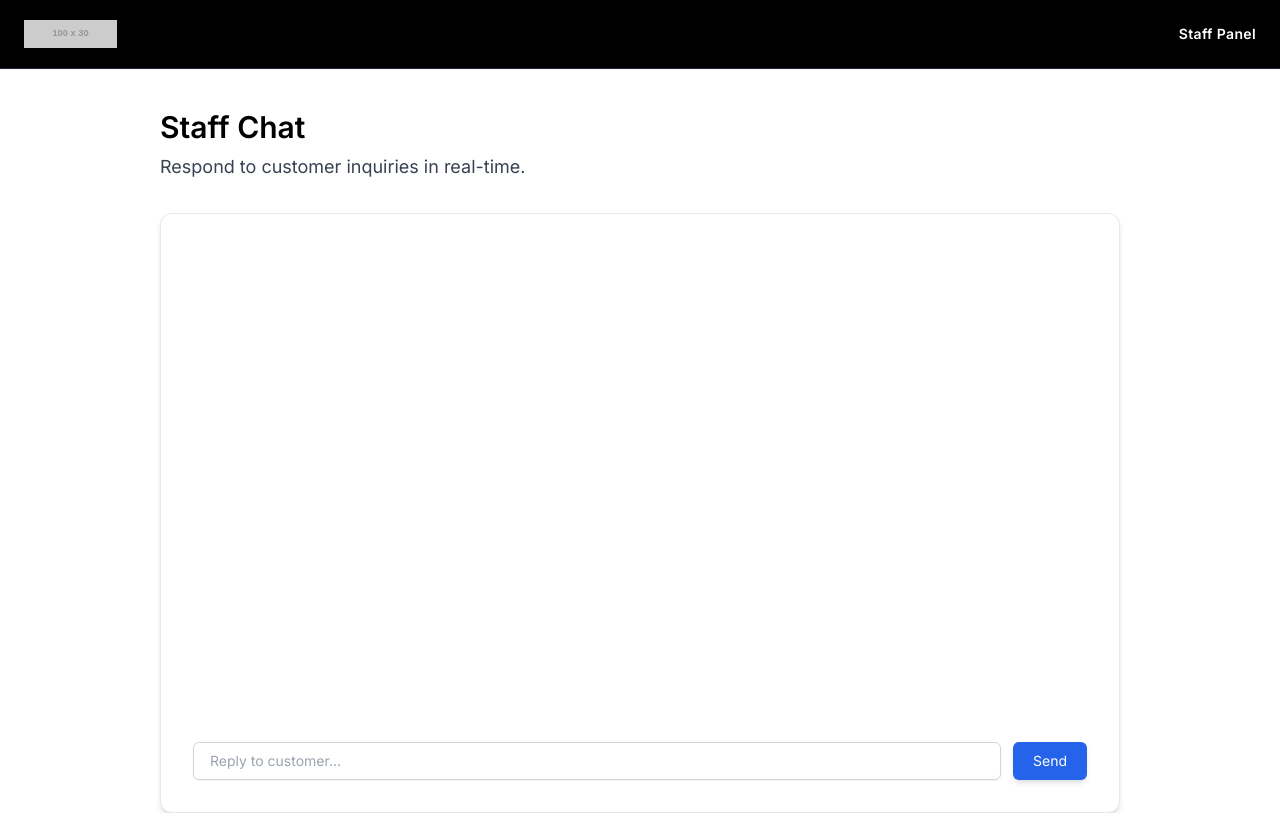
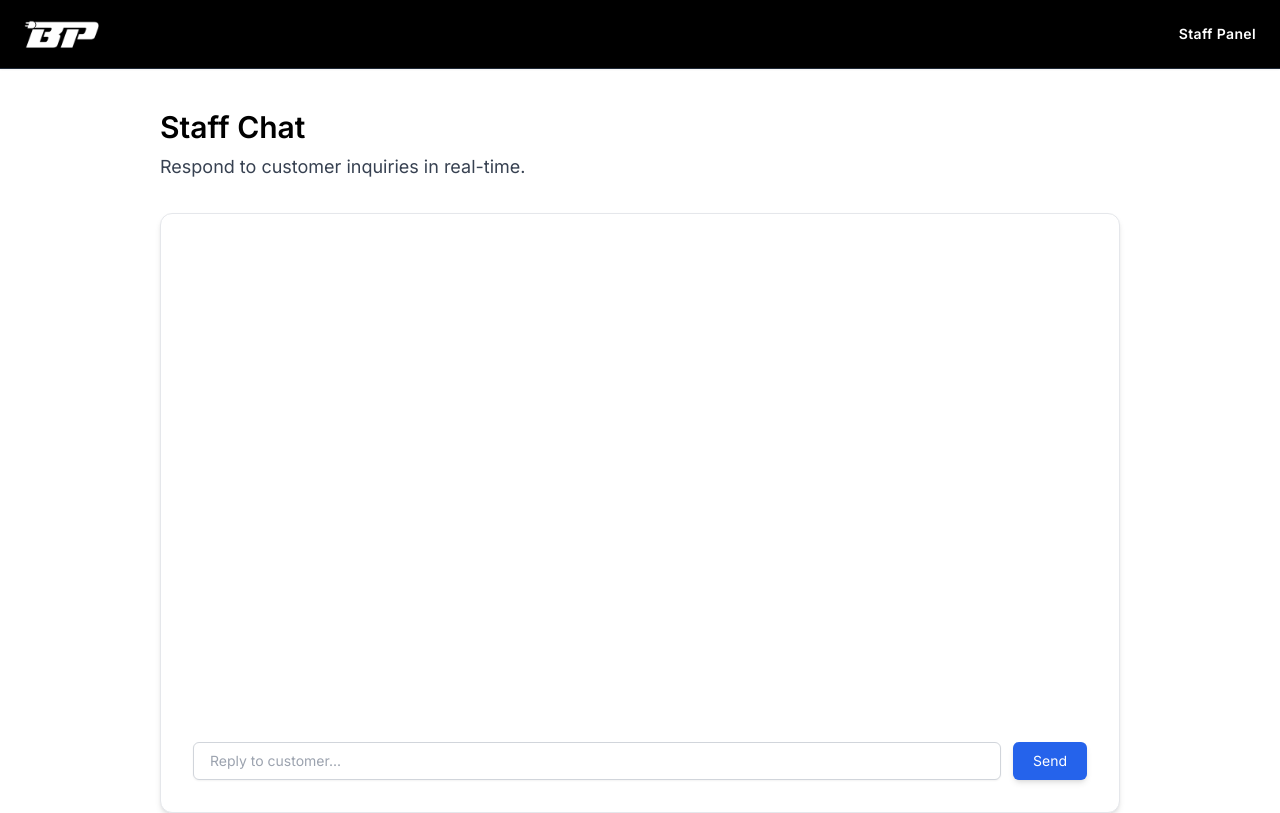
Before and after one commit to garybs16/Bimmer-Plug-Project, a website: page staff.html in a window 1280 px wide. Shown: the top 813 px of the page. Drawn offline with nearby package versions, Linux system fonts and the light colour scheme; no server answers.

Commit message:
Update staff.html

```diff
--- a/staff.html
+++ b/staff.html
@@ -25,7 +25,7 @@
   <header class="bg-black text-white shadow-sm border-b border-gray-800">
     <div class="max-w-7xl mx-auto px-6 py-5 flex justify-between items-center">
       <a href="/" class="flex items-center space-x-3">
-        <img src="https://via.placeholder.com/100x30?text=Logo" alt="Bimmer Plug" class="h-7">
+        <img src="BP_logo.png" alt="Bimmer Plug" class="h-7">
       </a>
       <span class="text-sm font-semibold tracking-wide">Staff Panel</span>
     </div>
```
